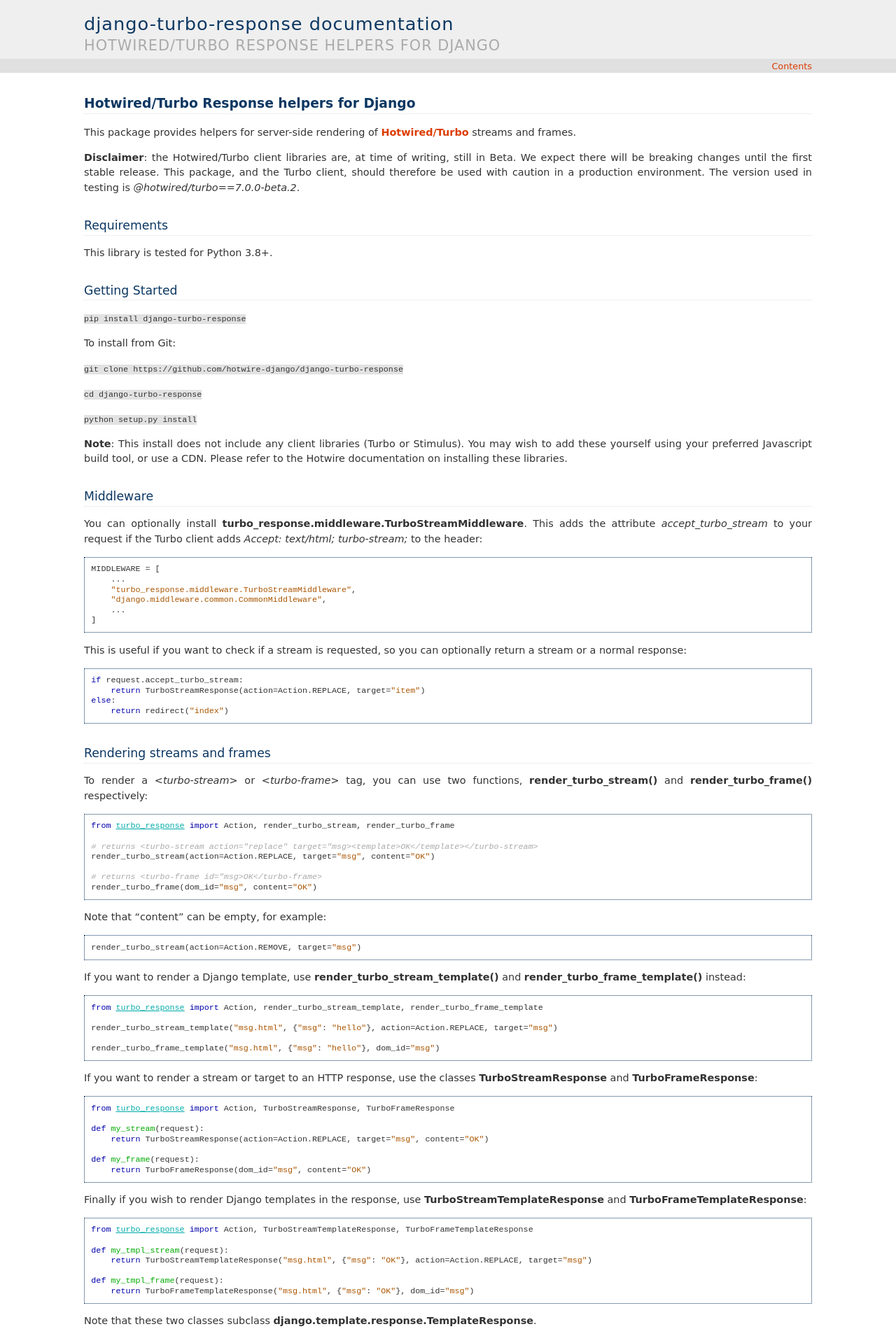
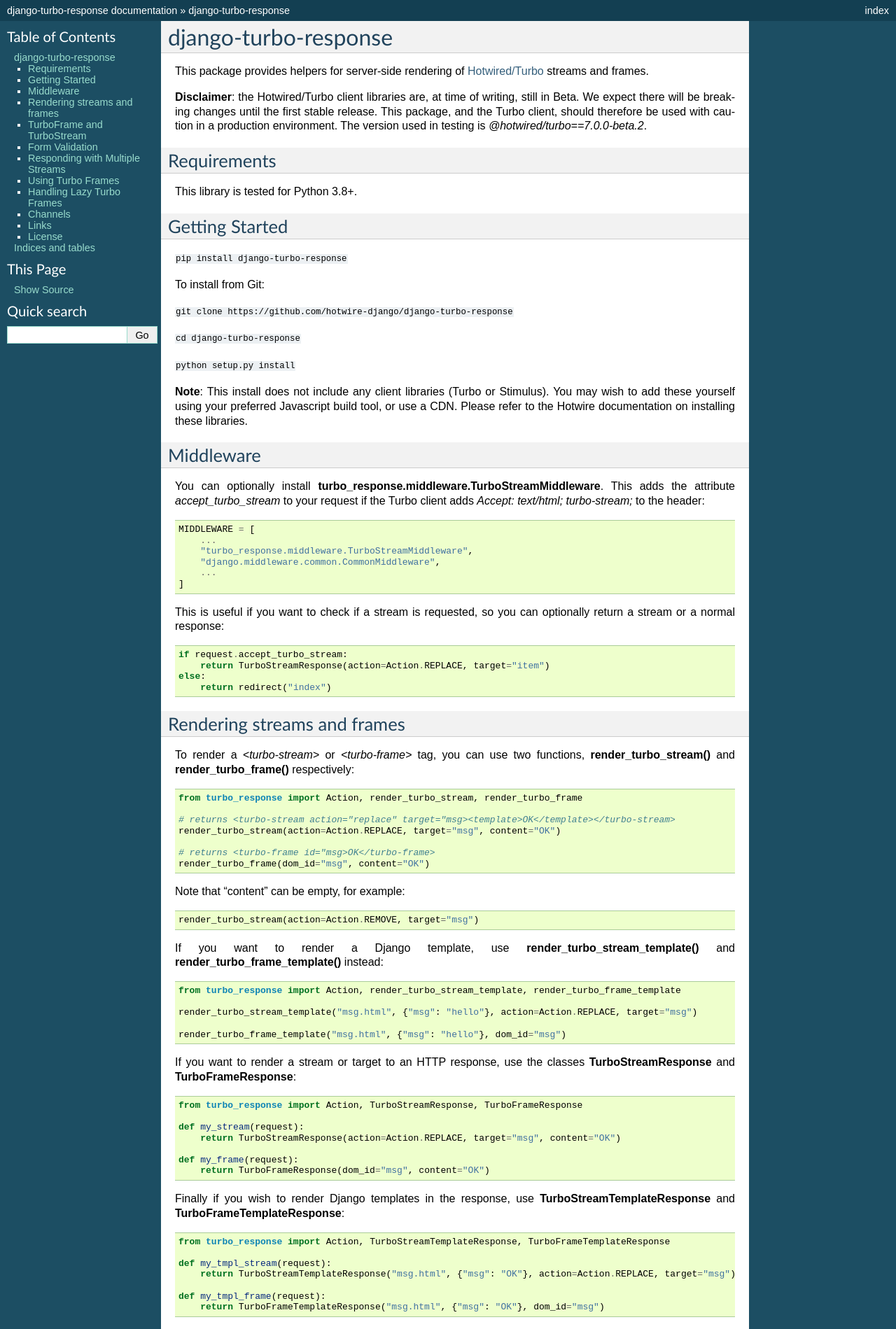
Before and after one commit to rails-inspire-django/django-turbo-helper, a Sphinx documentation site: the page built from doc/source/index.rst, in a window 1280 px wide. Shown: the top 1899 px of the page at 70% size. Built offline with Sphinx 7.4.7, drawn with Linux system fonts in a browser that asks for light colours; some of the changed text lies outside the part shown.

Commit message:
Use classic theme

```diff
--- a/doc/source/conf.py
+++ b/doc/source/conf.py
@@ -20,7 +20,7 @@
 # -- Project information -----------------------------------------------------
 
 project = "django-turbo-response"
-copyright = "2020, Dan Jacob"
+copyright = "2021, Dan Jacob"
 author = "Dan Jacob"
 
 
@@ -50,7 +50,7 @@
 # The theme to use for HTML and HTML Help pages.  See the documentation for
 # a list of builtin themes.
 #
-html_theme = "haiku"
+html_theme = "classic"
 
 # Add any paths that contain custom static files (such as style sheets) here,
 # relative to this directory. They are copied after the builtin static files,
--- a/doc/source/index.rst
+++ b/doc/source/index.rst
@@ -3,7 +3,7 @@
    You can adapt this file completely to your liking, but it should at least
    contain the root `toctree` directive.
 
-Hotwired/Turbo Response helpers for Django
+django-turbo-response
 ==========================================
 
 .. toctree::
```
